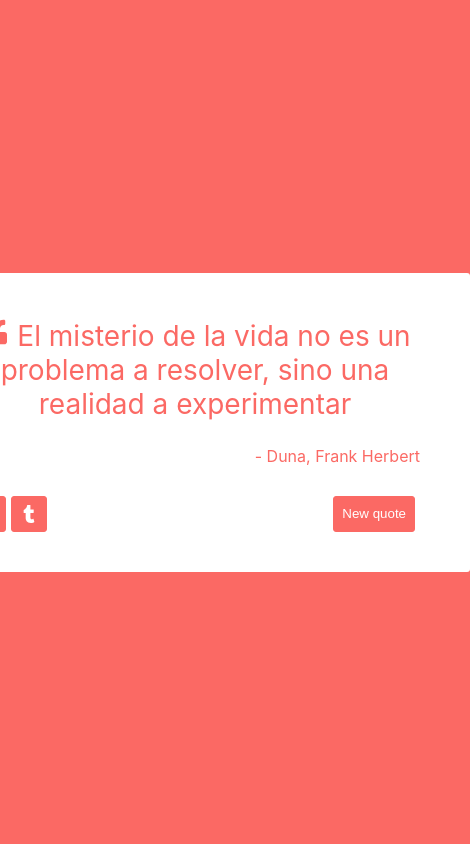
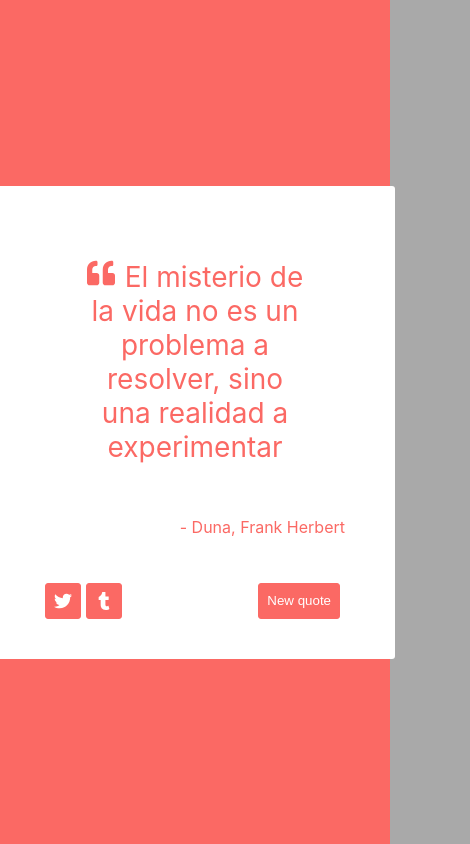
Before and after one commit to BrianPelaez/quotesGenerator, a React (Create React App) app: page / in a window 390 px wide. Shown: the whole page, 470 px wide, since content can reach past the window. Built offline with nearby package versions, Linux system fonts and the light colour scheme.

Commit message:
Responsive

```diff
--- a/src/App.css
+++ /dev/null
@@ -1,38 +0,0 @@
-.App {
-  text-align: center;
-}
-
-.App-logo {
-  height: 40vmin;
-  pointer-events: none;
-}
-
-@media (prefers-reduced-motion: no-preference) {
-  .App-logo {
-    animation: App-logo-spin infinite 20s linear;
-  }
-}
-
-.App-header {
-  background-color: #282c34;
-  min-height: 100vh;
-  display: flex;
-  flex-direction: column;
-  align-items: center;
-  justify-content: center;
-  font-size: calc(10px + 2vmin);
-  color: white;
-}
-
-.App-link {
-  color: #61dafb;
-}
-
-@keyframes App-logo-spin {
-  from {
-    transform: rotate(0deg);
-  }
-  to {
-    transform: rotate(360deg);
-  }
-}
--- a/src/App.js
+++ b/src/App.js
@@ -1,5 +1,5 @@
 
-import './App.css';
+import './index.css';
 import Card from './components/Card';
 
 function App() {
--- a/src/index.css
+++ b/src/index.css
@@ -1,24 +1,26 @@
-* {
+html,
+body
+{
+  background-color: DarkGray;
+  height: 100%;
+  padding: 0;
   margin: 0;
-  padding: 0;
 }
 
-html {
-  width: 100%;
-  height: 100%;
-}
 
 body {
   display: flex;
   justify-content: center;
   align-items: center;
-
+  background-color: #fff;
+  width: 100%;
   height: 100%;
   font-family: -apple-system, BlinkMacSystemFont, "Segoe UI", "Roboto", "Oxygen",
     "Ubuntu", "Cantarell", "Fira Sans", "Droid Sans", "Helvetica Neue",
     sans-serif;
   -webkit-font-smoothing: antialiased;
   -moz-osx-font-smoothing: grayscale;
+
   background-color: rgb(251, 105, 100);
   transition-property: background-color, color, border-color, opacity;
   transition-timing-function: ease-in-out;
@@ -99,3 +101,24 @@ svg {
   font-size: 18px;
   color: #fff;
 }
+
+@media screen and (max-width: 768px){
+
+  html,
+  body,
+  #root{
+    width: 100% !important;
+    height: 100%;
+    display: flex;
+    justify-content: center;
+    align-items: center;
+  }
+  #quote-box,
+  .buttons,
+  .container-info{
+    max-width: 300px;
+
+  }
+
+
+}
```
Also changed, not shown: 1 other file (tests, documents, lock files or other folders).
